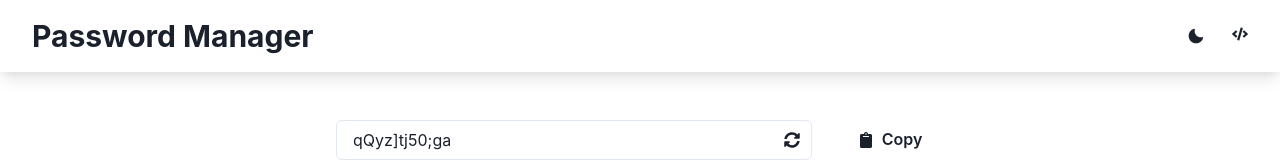
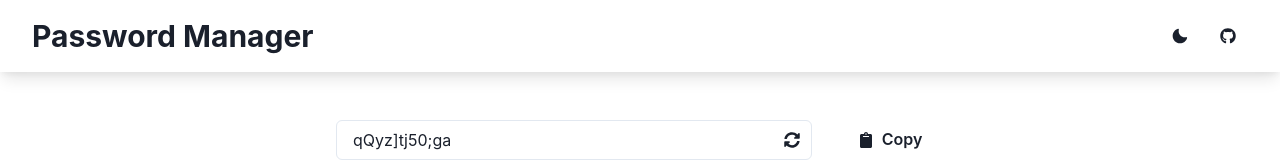
Before and after one commit to aabishkaryal/password-generator, a Next.js app: page / in a window 1280 px wide. Shown: the top 160 px of the page. Built offline with nearby package versions, Linux system fonts and the light colour scheme.

Commit message:
refactored header component

```diff
--- a/components/header.tsx
+++ b/components/header.tsx
@@ -12,9 +12,7 @@ import {
     useColorModeValue,
 } from "@chakra-ui/react";
 
-import { FaCode } from "react-icons/fa";
-
-import { ICON_SIZE } from "@app/constants";
+import { FaGithub } from "react-icons/fa";
 
 export const Header: ChakraComponent<"div", {}> = () => {
     const { toggleColorMode } = useColorMode();
@@ -30,24 +28,26 @@ export const Header: ChakraComponent<"div", {}> = () => {
             <Heading as="h1" fontSize={{ base: "xl", md: "3xl" }} isTruncated>
                 Password Manager
             </Heading>
-			<HStack spacing={4}>
+            <HStack spacing={2}>
                 <IconButton
                     aria-label="Switch between dark and light mode"
-					icon={useColorModeValue(
-						<MoonIcon boxSize={ICON_SIZE} />,
-						<SunIcon boxSize={ICON_SIZE} />
-					)}
+                    size="md"
+                    icon={useColorModeValue(<MoonIcon />, <SunIcon />)}
                     backgroundColor="transparent"
                     onClick={toggleColorMode}
                     isRound
                 />
-				<Link
+
+                <IconButton
+                    aria-label="Link to Github repository."
+                    size="md"
+                    backgroundColor="transparent"
+                    icon={<Icon as={FaGithub} />}
+                    as={Link}
+                    href="https://github.com/aabishkaryal/password-manager"
+                    isRound
                     isExternal
-					cursor="pointer"
-					href="https://github.com/aabishkaryal/password-manager"
-				>
-					<Icon as={FaCode} boxSize={ICON_SIZE} />
-				</Link>
+                />
             </HStack>
         </HStack>
     );
```
Lines whose indentation alone changed are shown as unchanged.
